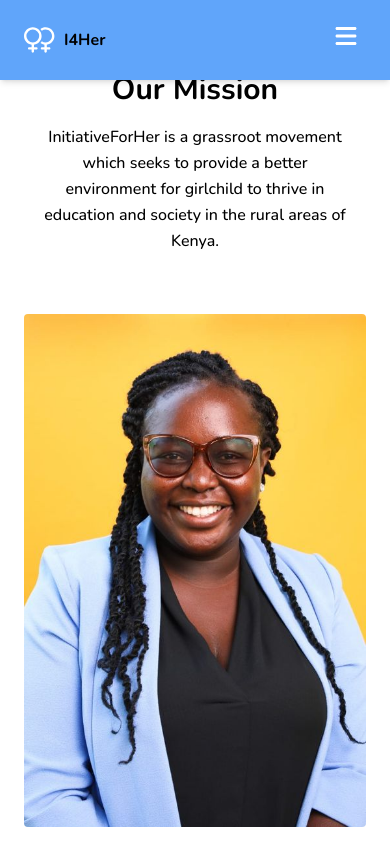
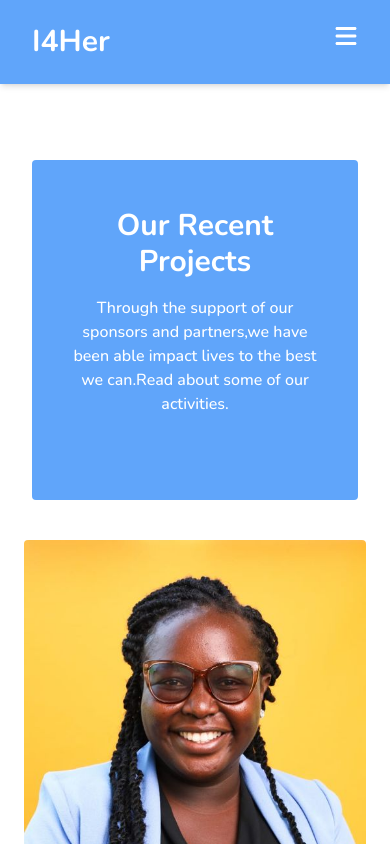
Before and after one commit to Vickopiyo/I-4Her, a React (Vite) app: page /about in a window 390 px wide. Shown: the top 844 px of the page. Built offline with nearby package versions, Linux system fonts and the light colour scheme; a web font is replaced by a local one.

Commit message:
Adds Menu icon in Small screens

```diff
--- a/src/About.jsx
+++ b/src/About.jsx
@@ -1,6 +1,6 @@
-import React from 'react'
-import ceo from './assets/founder.jpg'
-import Testimonials from './components/Testimonials'
+import React from "react"
+import ceo from "./assets/founder.jpg"
+import Testimonials from "./components/Testimonials"
 import vick from "./assets/vick.jpg"
 import retty from "./assets/retty.jpg"
 import sophy from "./assets/sophy.jpg"
@@ -8,9 +8,10 @@ import shee from "./assets/sheryll.jpg"
 
 const About = () => {
 	return (
-		<div>
-			<div class="py-16 bg-white">
-				<div class="text-center  px-10 mx-auto mb-[60px] lg:mb-20 max-w-[610px]">
+		<div className="lg:pt-[120px]  pt-20">
+			<div class="py-16  pt-20 bg-white">
+				{/* <div className="mx-4">
+					<div class="text-center bg-blue-400  px-20 py-10  text-white mx-auto w-full rounded  mb-[60px] lg:mb-20 max-w-[810px]">
 						<span class="font-semibold text-lg text-primary mb-2 block"></span>
 						<h2
 							class="
@@ -25,24 +26,68 @@ const About = () => {
 						</h2>
 						<p class="text-base text-body-color   text-center leading-relaxed">
 							InitiativeForHer is a grassroot movement which seeks to provide a
-						better  environment for girlchild to thrive in education and
+							better environment for girlchild to thrive in education and
 							society in the rural areas of Kenya.
 						</p>
+					</div>
+				</div> */}
+
+				<div className=" mx-8 rounded  px-4 ">
+					<div class="flex flex-wrap  mb-10 rounded  px-4 py-6 bg-blue-400 justify-center  items-center -mx-4">
+						<div class="w-full px-4">
+							<div class="text-center   text-white mx-auto mb-[60px] lg:mb-20 max-w-[510px]">
+								<span class="font-semibold text-lg text-primary mb-2 block"></span>
+								<h2
+									class="
+                  font-bold
+                  text-3xl
+                  sm:text-4xl
+                  md:text-[40px]
+                  text-dark
+				  pt-4
+                  mb-4
+                  ">
+									Our Recent Projects
+								</h2>
+								<p class="text-base text-body-color">
+									Through the support of our sponsors and partners,we have been
+									able impact lives to the best we can.Read about some of our
+									activities.
+								</p>
+							</div>
+						</div>
+					</div>
 				</div>
 
 				<div class="container  m-auto px-6 text-gray-600 md:px-12 xl:px-16">
 					<div class="space-y-6 md:space-y-0 md:flex md:gap-6  lg:gap-8">
-						<div class="md:5/12 lg:w-9/12">
-							<img src={ceo}  className="rounded" alt="image" loading="lazy" width="" height="" />
+						<div class="md:5/12 lg:w-7/12">
+							<img
+								src={ceo}
+								className="rounded"
+								alt="image"
+								loading="lazy"
+								width=""
+								height=""
+							/>
 						</div>
 						<div class="  md:12/12 lg:w-12/12">
 							<h2 class="text-2xl pt-4 text-gray-900 font-bold md:text-4xl">
 								Beverly Nicole - Founder
 							</h2>
 							<p class="mt-6 text-gray-600   text-justify sm:text-justify">
-								Growing up at the shores of lake Victoria,I witnessed a high rate of school dropout among girls.The leading cause was extreme poverty which led some of these girls to early marriages.Many a times, I witnessed  girls being stigmatized during their monthly periods.This heartbroke me so many times seeing some of the girls perfomance going down or even  getting sexually involved with fishermen and motorbike operators for exchange of basic needs such as clothes and sanitary towels.I felt challenged by these occurences and thus founding InitiativeForHer which helps to seek the root causes and address such shortcomings in our society.
+								Growing up at the shores of lake Victoria,I witnessed a high
+								rate of school dropout among girls.The leading cause was extreme
+								poverty which led some of these girls to early marriages.Many a
+								times, I witnessed girls being stigmatized during their monthly
+								periods.This heartbroke me so many times seeing some of the
+								girls perfomance going down or even getting sexually involved
+								with fishermen and motorbike operators for exchange of basic
+								needs such as clothes and sanitary towels.I felt challenged by
+								these occurences and thus founding InitiativeForHer which helps
+								to seek the root causes and address such shortcomings in our
+								society.
 							</p>
-
 						</div>
 					</div>
 				</div>
--- a/src/App.jsx
+++ b/src/App.jsx
@@ -7,7 +7,8 @@ import Home from "./Home"
 
 function App() {
 	return (
-		<div className="   font-sans scroll-smooth">
+		<div className=" font-sans scroll-smooth">
+
 			<Nav />
 			<Routes>
 				<Route path="/" element={<Home />} />
--- a/src/components/Footer.jsx
+++ b/src/components/Footer.jsx
@@ -9,7 +9,7 @@ const Footer = () => {
 		<div>
 			<footer
 				aria-label="Site Footer"
-				className="bg-gray-900  dark:bg-gray-900 lg:grid lg:grid-cols-5">
+				className="bg-blue-400  dark:bg-blue-400 text-white lg:grid lg:grid-cols-5">
 				<div class="relative block h-32 lg:col-span-2 lg:h-full">
 					<img
 						src={footer}
@@ -111,7 +111,7 @@ const Footer = () => {
 
 						<div class="grid grid-cols-1 gap-4 sm:grid-cols-2">
 							<div>
-								<p class="font-medium text-gray-900 dark:text-white">
+								<p class="font-medium text-2xl dark:text-white">
 									Services
 								</p>
 
@@ -154,40 +154,6 @@ const Footer = () => {
 									</ul>
 								</nav>
 							</div>
-
-							{/* <div>
-								<p class="font-medium text-gray-900 dark:text-white">
-									Organization
-								</p>
-
-								<nav aria-label="Footer Navigation - Company" class="mt-6">
-									<ul class="space-y-4 text-sm">
-										<li>
-											<a
-												href="#"
-												class="text-gray-700 transition hover:opacity-75 dark:text-gray-200">
-												About
-											</a>
-										</li>
-
-										<li>
-											<a
-												href="#"
-												class="text-gray-700 transition hover:opacity-75 dark:text-gray-200">
-												Meet the Team
-											</a>
-										</li>
-
-										<li>
-											<a
-												href="#"
-												class="text-gray-700 transition hover:opacity-75 dark:text-gray-200">
-												Accounts Review
-											</a>
-										</li>
-									</ul>
-								</nav>
-							</div> */}
 						</div>
 					</div>
 
--- a/src/components/Nav.jsx
+++ b/src/components/Nav.jsx
@@ -9,20 +9,22 @@ const Nav = () => {
 	let [open, setOpen] = useState(false)
 
 	return (
-		<div className="sticky top-0 z-50 ">
+		<div className="sticky top-0 z-50  bg-blue-600  text-white">
 			<div className="shadow-md w-full bg-blue-400  fixed top-0 left-0  ">
 				<div className="md:flex justify-between items-center py-6  md:px-10  px-6">
 					<div className="flex cursor-pointer  justify-between items-center">
 						<div className="flex cursor-pointer items-center">
 							<span className="bg-blue-400 text-white">
-								<svg
+								{/* <svg
 									className="w-8 h-8  fill-current"
 									xmlns="http://www.w3.org/2000/svg"
 									viewBox="0 0 640 512">
 									<path d="M176 304a128 128 0 1 0 0-256 128 128 0 1 0 0 256zM352 176c0 89.1-66.2 162.7-152 174.4V400h48c13.3 0 24 10.7 24 24s-10.7 24-24 24H200v40c0 13.3-10.7 24-24 24s-24-10.7-24-24V448H104c-13.3 0-24-10.7-24-24s10.7-24 24-24h48V350.4C66.2 338.7 0 265.1 0 176C0 78.8 78.8 0 176 0s176 78.8 176 176zM328 318c10.9-11.7 20.5-24.6 28.5-38.6C377.7 294.9 403.8 304 432 304c70.7 0 128-57.3 128-128s-57.3-128-128-128c-28.2 0-54.3 9.1-75.5 24.6c-8-14-17.6-26.9-28.5-38.6C357.1 12.6 393.1 0 432 0c97.2 0 176 78.8 176 176c0 89.1-66.2 162.7-152 174.4V400h48c13.3 0 24 10.7 24 24s-10.7 24-24 24H456v40c0 13.3-10.7 24-24 24s-24-10.7-24-24V448H360c-13.3 0-24-10.7-24-24s10.7-24 24-24h48V350.4c-29.7-4-57-15.5-80-32.4z" />
-								</svg>
+								</svg> */}
+
+								{/* <img src={logo} alt="logo" className="w-8 h-8 object-cover rounded" /> */}
 							</span>
-							<h1 className="font-bold mx-2">I4Her</h1>
+							<h1 className="font-bold   text-3xl mx-2">I4Her</h1>
 						</div>
 					</div>
 					<div
@@ -49,7 +51,7 @@ const Nav = () => {
 
 					<ul
 						className={`md:flex  md:items-center md:pb-0  pb-12  absolute md:static bg-blue-400   md:z-auto z-[-1] left-0  w-full    md:w-auto   md:pl-0   pl-8  transition-all  duration-300  ease-in  ${
-							open ? "top-20 " : "top-[-490px]  duration-600"
+							open ? "top-20 " : "top-[-690px]  duration-600"
 						}  md:opacity-100 `}>
 						<li className="md:ml-18   md:my-0  my-7 hover:duration-300  cursor-pointer">
 							<Link to="/">Home</Link>
@@ -60,11 +62,11 @@ const Nav = () => {
 						<li className="md:ml-8    md:my-0  my-7  hover:duration-300   cursor-pointer">
 							<Link to="/projects">Projects</Link>
 						</li>
-						<li className="md:ml-8    md:my-0  my-7   hover:duration-300  cursor-pointer">
+						{/* <li className="md:ml-8    md:my-0  my-7   hover:duration-300  cursor-pointer">
 							Services
-						</li>
-						<button className="bg-blue-600  rounded text-gray-200   py-3 px-5   md:ml-6  ml-0  hover:text-gray-400 duration-700">
-							Get Started
+						</li> */}
+						<button className="bg-blue-800  rounded text-gray-50   py-3 px-5   md:ml-6  ml-0  hover:text-gray-400 duration-700">
+							Donate
 						</button>
 					</ul>
 				</div>
--- a/src/components/Projects.jsx
+++ b/src/components/Projects.jsx
@@ -10,9 +10,9 @@ const Projects = () => {
 
 			<section class="pt-20 px-14 lg:pt-[120px] pb-10 lg:pb-20">
 				<div class="container">
-					<div class="flex flex-wrap justify-center -mx-4">
+					<div class="flex flex-wrap  my-20 rounded  px-4 py-6 bg-blue-400 justify-center  items-center -mx-4">
 						<div class="w-full px-4">
-							<div class="text-center mx-auto mb-[60px] lg:mb-20 max-w-[510px]">
+							<div class="text-center   text-white mx-auto mb-[60px] lg:mb-20 max-w-[510px]">
 								<span class="font-semibold text-lg text-primary mb-2 block"></span>
 								<h2
 									class="
@@ -21,6 +21,7 @@ const Projects = () => {
                   sm:text-4xl
                   md:text-[40px]
                   text-dark
+				  pt-4
                   mb-4
                   ">
 									Our Recent Projects
@@ -42,7 +43,7 @@ const Projects = () => {
 								<div>
 									<span
 										class="
-                     bg-gray-900
+                     bg-blue-400
                      rounded
                      inline-block
                      text-center
@@ -70,7 +71,7 @@ const Projects = () => {
                         ">
 										Sanitary Donation Drive, Seka DOK Primary School
 									</h3>
-									<p class="text-justify leading-relaxed  tracking-normal ">
+									<p class="text-justify   text-gray-600  leading-relaxed  tracking-normal ">
 										After learning through a friend,a female teacher at Seka DOK
 										Primary who wrote to us about the dire need of Sanitary
 										hygiene amongst girls in upper primary.She went ahead to
@@ -96,7 +97,7 @@ const Projects = () => {
 								<div>
 									<span
 										class="
-                     bg-gray-900
+                     bg-blue-400
                      rounded
                      inline-block
                      text-center
@@ -124,7 +125,7 @@ const Projects = () => {
                         ">
 										Book Donation Drive,Kamser Primary School
 									</h3>
-									<p class=" text-justify  leading-relaxed  tracking-normal">
+									<p class=" text-justify text-gray-600  leading-relaxed  tracking-normal">
 										According to the HeadTeacher Kamser Primary School,the
 										leading cause of poor perfomance in the schools especially
 										girls is the inadequate reading and revision materials.We
@@ -155,7 +156,7 @@ const Projects = () => {
 								<div>
 									<span
 										class="
-                     bg-gray-900
+                     bg-blue-400
                      rounded
                      inline-block
                      text-center
@@ -183,7 +184,7 @@ const Projects = () => {
                         ">
 										Turudi Shule,Apida Market Centre.
 									</h3>
-									<p class="text-base text-body-color  text-justify  leading-relaxed  tracking-normal ">
+									<p class="text-base text-body-color  text-gray-600   text-justify  leading-relaxed  tracking-normal ">
 										According to Kenya National Bureau of Statistics report
 										2019,33 percent of girls in Homabay drop out of School every
 										year.This has been attributed to early marriages.This
```
Also changed, not shown: src/Home.jsx (+14 -11 lines). Lines whose indentation alone changed are shown as unchanged.
